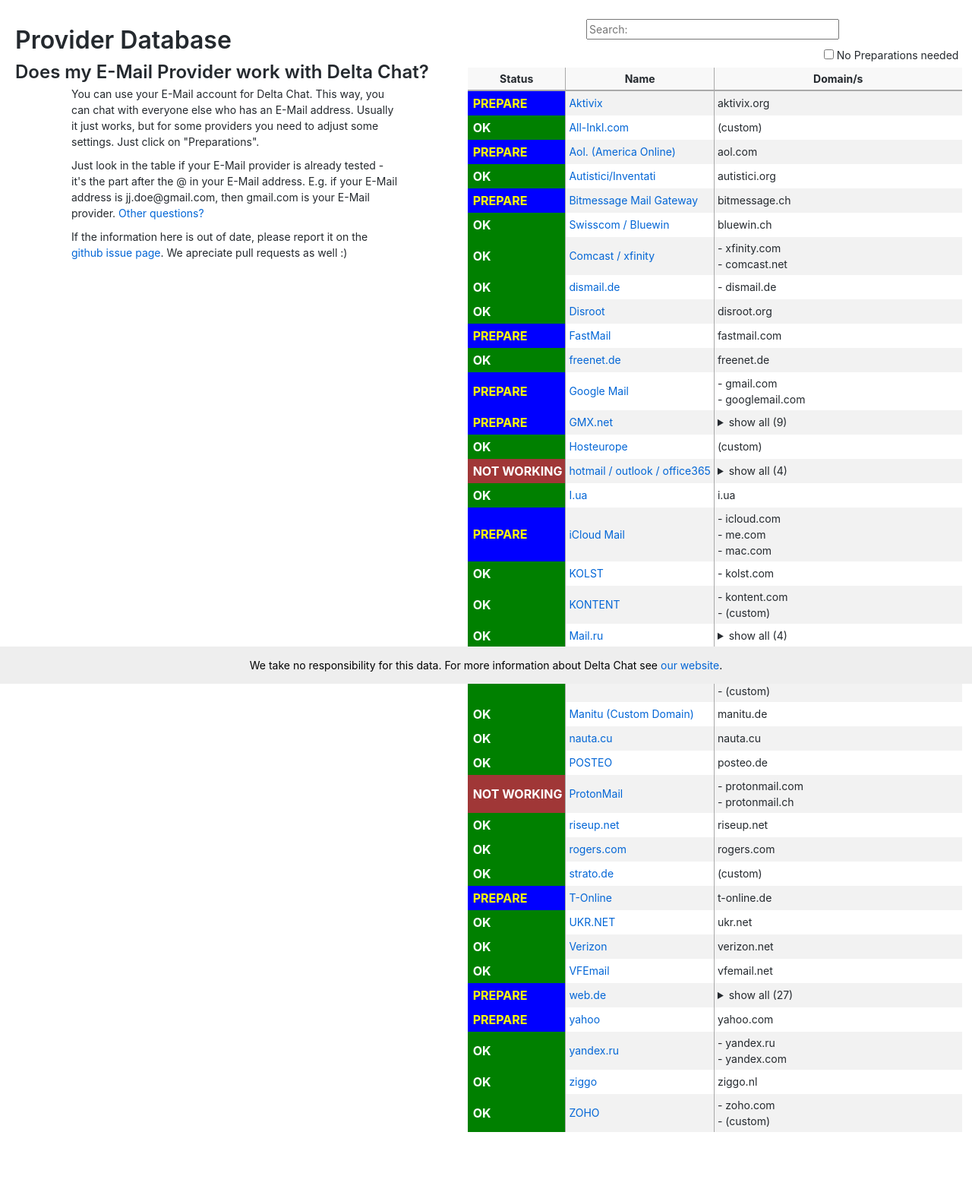
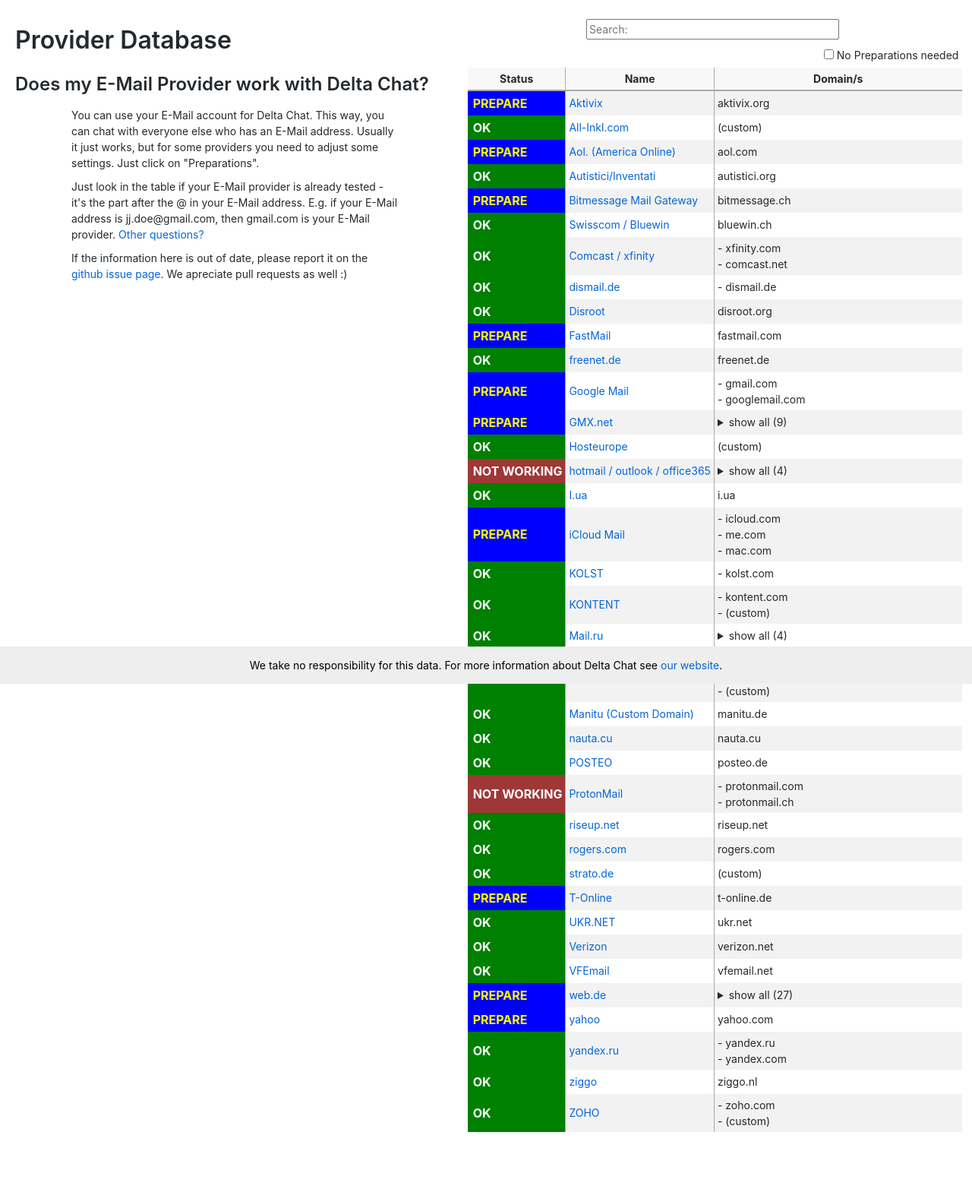
Before and after one commit to deltachat/provider-db, a Jekyll site: the page built from index.html, in a window 1280 px wide. Shown: the whole page at 76% size. Built offline with Jekyll 4.4.1, drawn with Linux system fonts in a browser that asks for light colours.

Commit message:
fix headlines; normalize seems to overwrite other changes

```diff
--- a/assets/styles.css
+++ b/assets/styles.css
@@ -35,11 +35,6 @@
 .status-minimal {
   box-shadow: none;
   padding-left: 0;
-}
-
-h1, h2 {
-  margin-top: 0.5em;
-  margin-bottom: 0.5em;
 }
 
 blockquote > p {
@@ -286,10 +281,6 @@
     margin-top: -35px;
     margin-right: 2.5%;
   }
-  h2 {
-    margin-bottom: 1em;
-    margin-top: 1em;
-  }
 
   body>div, body>p, body>h2 { margin: 1em; }
 }
--- a/index.html
+++ b/index.html
@@ -17,9 +17,9 @@
 
 <body>
     <main>
-            <h1>Provider Database</h1>
+    <h1 style="margin-bottom: 0.5em;">Provider Database</h1>
 
-    <h2>Does my E-Mail Provider work with Delta Chat?</h2>
+    <h2 style="margin-bottom: 0.5em;">Does my E-Mail Provider work with Delta Chat?</h2>
 
     <div class="explanation-text">
         <p>
```
